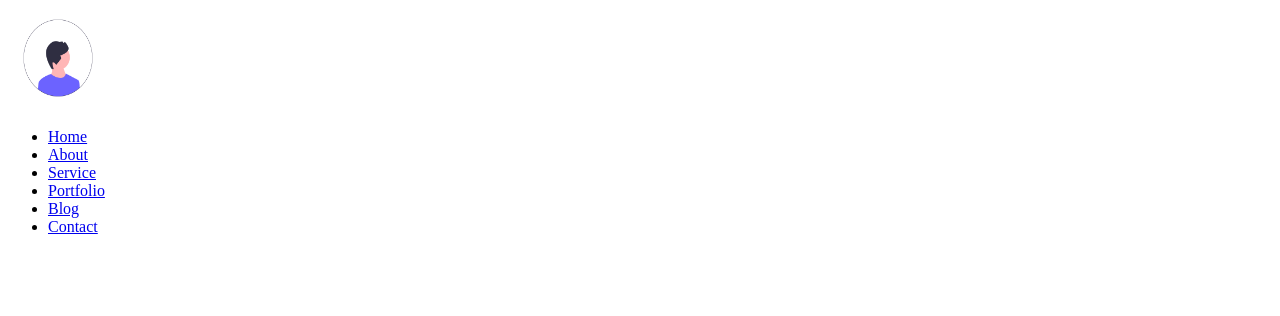
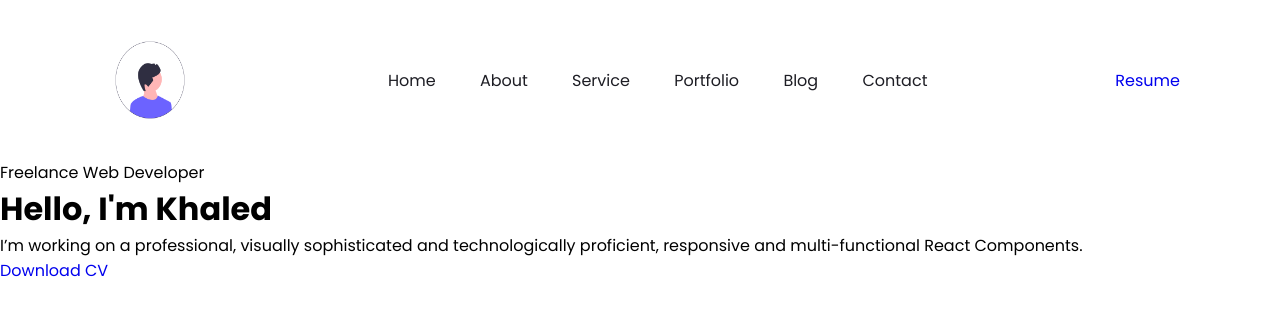
Before and after one commit to KHALEDKHLYAN/My_portfolio, a plain HTML site: page index.html in a window 1280 px wide. Drawn offline with Linux system fonts and the light colour scheme.

Commit message:
css updates

```diff
--- a/index.html
+++ b/index.html
@@ -1,5 +1,6 @@
 <!DOCTYPE html>
 <html lang="en">
+
     <head>
         <meta charset="UTF-8">
         <meta http-equiv="X-UA-Compatible" content="IE=edge">
@@ -8,10 +9,11 @@
         <link rel="stylesheet" href="/styles.css">
         <link rel="shortcut icon" href="/img/avator.png" type="image/x-icon">
     </head>
+
     <body>
         <div class="hero">
             <nav>
-            <img src="/img/avator.png" alt="avator" width="100px" height="100px"/>
+                <img src="/img/avator.png" alt="avator" width="100px" height="100px" />
                 <ul>
                     <li><a href="#">Home</a></li>
                     <li><a href="#">About</a></li>
@@ -20,7 +22,19 @@
                     <li><a href="#">Blog</a></li>
                     <li><a href="#">Contact</a></li>
                 </ul>
+                <a href="#" class="btn">Resume</a>
             </nav>
+            <div class="contet">
+                <span class="title">Freelance Web Developer</span>
+                <h1>Hello, I'm <span>Khaled</span></h1>
+                <p>
+                    I’m working on a professional, visually sophisticated and
+                    technologically proficient, responsive and multi-functional React
+                    Components.
+                </p>
+                <a href="#" class="btn">Download CV</a>
+            </div>
         </div>
     </body>
+
 </html>
--- a/styles.css
+++ b/styles.css
@@ -0,0 +1,36 @@
+@import url("https://fonts.googleapis.com/css2?family=Poppins:wght@400;500;600;700&display=swap");
+
+*{
+    margin: 0;
+    padding: 0;
+    box-sizing: border-box;
+    font-family: "Poppins", sans-serif;
+}
+a{
+    text-decoration: none;
+}
+.hero {
+    width: 100%;
+    height: 100vh;
+    background-color: url(/undraw_miro_qvwm.png);
+    background-size: cover;
+}
+nav{
+    display: flex;
+    align-items: center;
+    justify-content: space-between;
+    padding: 30px 100px;
+}
+.logo{
+    max-height: 60px;
+}
+nav ul li {
+    list-style: none;
+    display: inline-block;
+    padding: 10px 20px;
+}
+nav ul li a {
+    color: #1d1d24;
+    position: relative;
+    padding: 5px 0;
+}
```
Also changed, not shown: undraw_miro_qvwm.png (added). Lines whose indentation alone changed are shown as unchanged.
